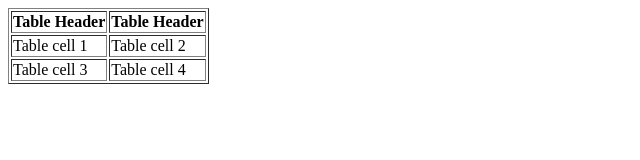
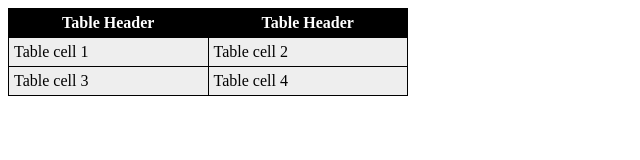
Before and after one commit to SallyNashed/MOTC, a plain HTML site: page index.html in a window 1280 px wide. Shown: the whole page, without its empty margins (0-640 px from the left). Drawn offline with Linux system fonts and the light colour scheme.

Commit message:
Update index.html

```diff
--- a/index.html
+++ b/index.html
@@ -1,4 +1,11 @@
-<table border="1">
+<!-- Start Styles. Move the 'style' tags and everything between them to between the 'head' tags -->
+<style type="text/css">
+.myTable { width:400px;background-color:#eee;border-collapse:collapse; }
+.myTable th { background-color:#000;color:white;width:50%; }
+.myTable td, .myTable th { padding:5px;border:1px solid #000; }
+</style>
+<!-- End Styles -->
+<table class="myTable">
 <tr>
 <th>Table Header</th><th>Table Header</th>
 </tr>
```
